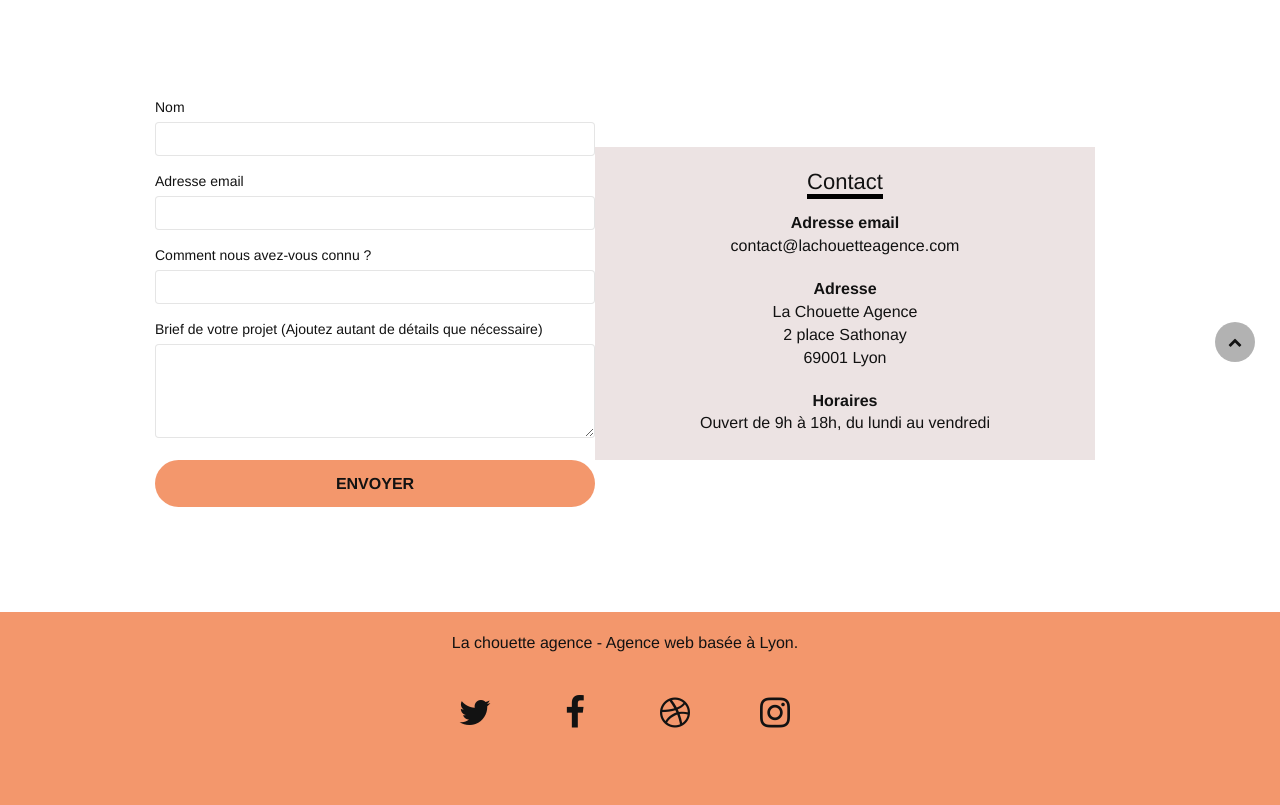
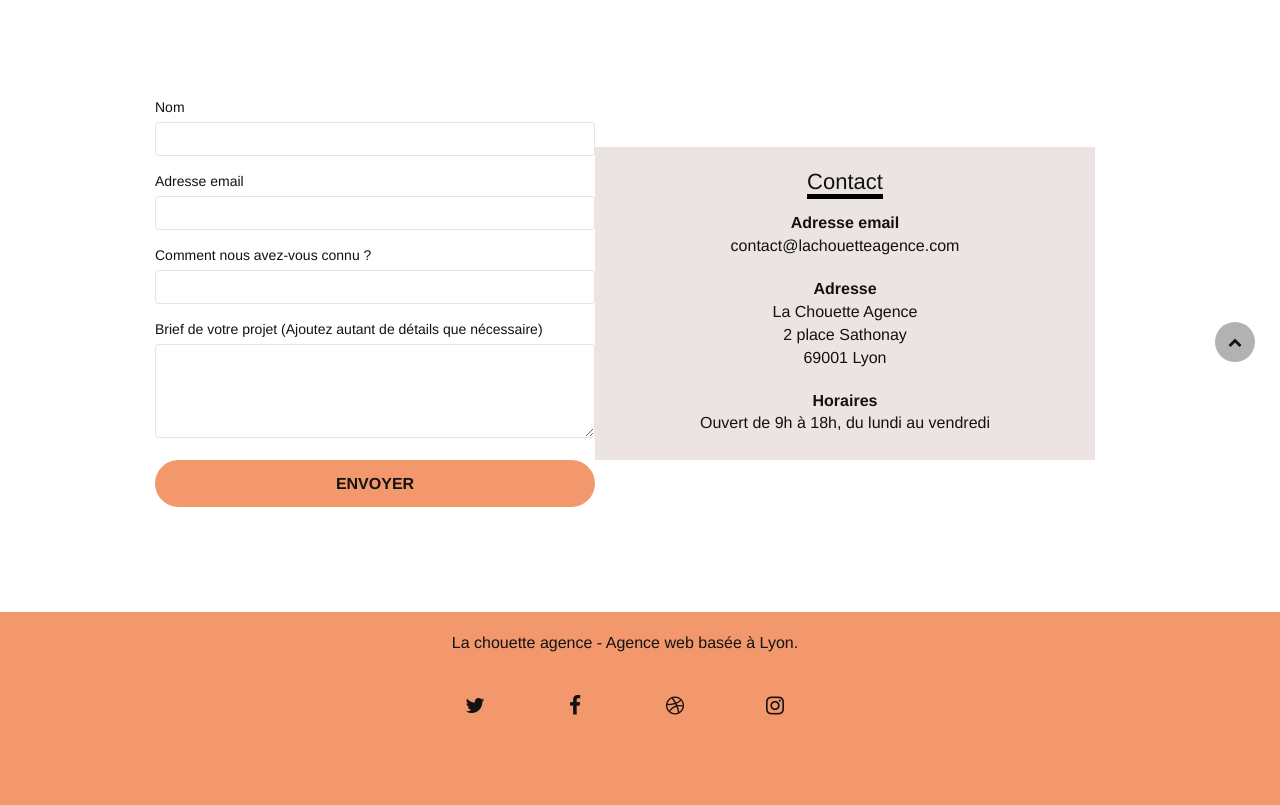
Before and after one commit to Gaistu/projet_4, a plain HTML site: page contact.html in a window 1280 px wide. Shown: the part 413-1218 px from the top of the page. Drawn offline with nearby package versions, Linux system fonts and the light colour scheme; files that its build step writes are made by us from their sources; a script that the page names is missing.

Commit message:
Erreur de nom pour le fichier Bootstrap.css et le fichier Font-awesome.css

```diff
--- a/contact.html
+++ b/contact.html
@@ -12,9 +12,9 @@
         content="Contact - Vous avez un projet ? Des questions ? N'hésitez pas à contacter la Chouette Agence, nous sommes basée sur Lyon et spécialiste dans le web design !">
 
     <link rel="shortcut icon" type="image/png" href="./img/favicon.jpg">
-    <link rel="stylesheet" href="./css/bootstrap.min.css">
+    <link rel="stylesheet" href="./css/bootstrap.css">
     <link rel="stylesheet" href="./css/style.css">
-    <link rel="stylesheet" href="./css/font-awesome.min.css">
+    <link rel="stylesheet" href="./css/font-awesome.css">
     <link rel="stylesheet" href="./css/et-line.min.css">
 
 </head>
@@ -140,19 +140,19 @@
                         <ul id="network">
                             <li class="text-center col-sm-3">
                                 <a class="social" href="index.html" title="Twitter"><span
-                                        class="fa fa-twitter icon-lg"></span></a>
+                                        class="fa fa-twitter icon-md"></span></a>
                             </li>
                             <li class="col-sm-3 text-center">
                                 <a class="social" href="index.html" title="Facebook"><span
-                                        class="fa fa-facebook icon-lg"></span></a>
+                                        class="fa fa-facebook icon-md"></span></a>
                             </li>
                             <li class="col-sm-3 text-center">
                                 <a class="social" href="index.html" title="Dribbble"><span
-                                        class="fa fa-dribbble icon-lg"></span></a>
+                                        class="fa fa-dribbble icon-md"></span></a>
                             </li>
                             <li class="col-sm-3 text-center">
                                 <a class="social" href="index.html" title="Instagram"><span
-                                        class="fa fa-instagram icon-lg"></span></a>
+                                        class="fa fa-instagram icon-md"></span></a>
                             </li>
                         </ul>
                     </address>
```
